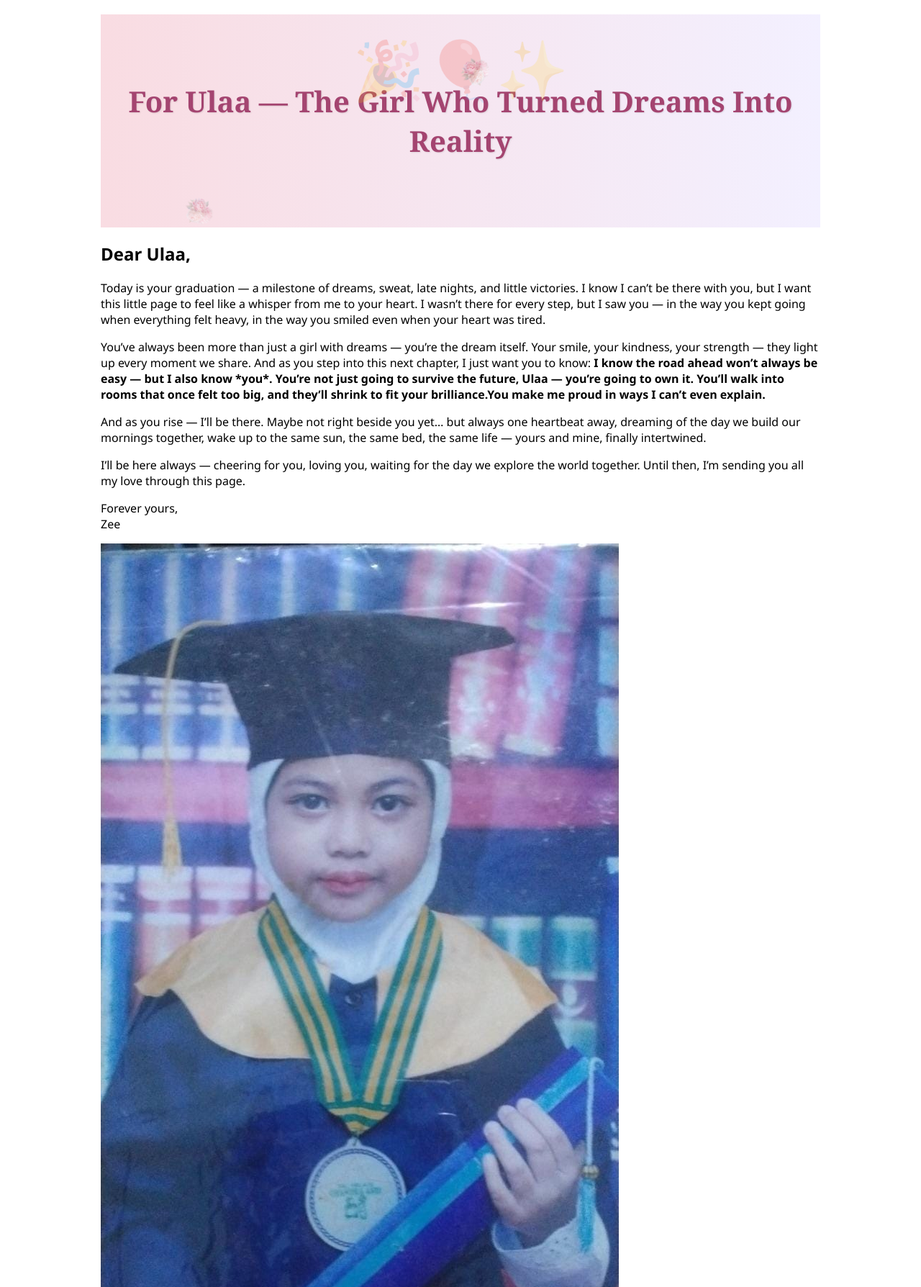
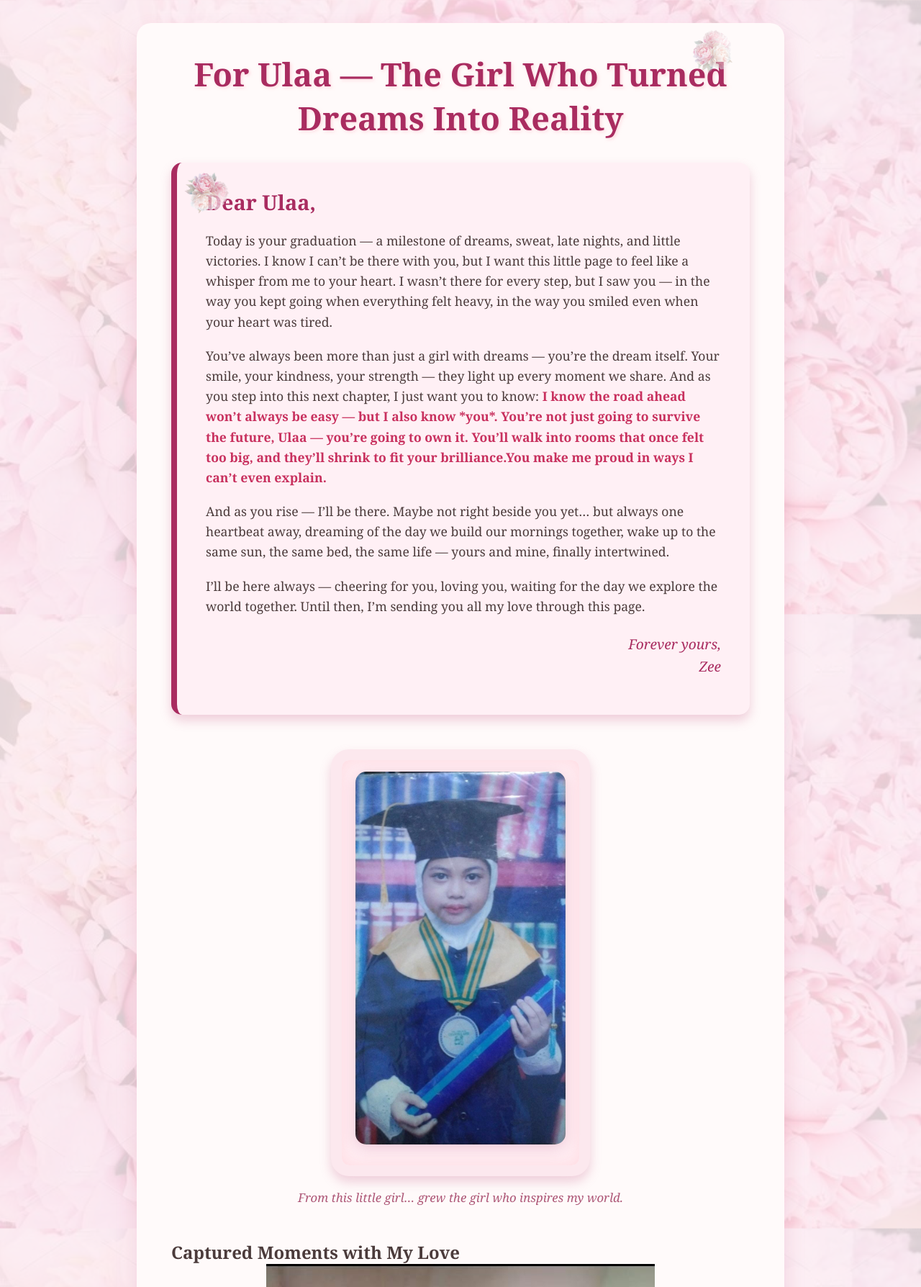
Before and after one commit to jazz-ux/ulaa-graduation, a plain HTML site: page index.html in a window 1280 px wide. Shown: the top 1788 px of the page at 72% size. Drawn offline with Linux system fonts and the light colour scheme.

Commit message:
Update style.css

```diff
--- a/style.css
+++ b/style.css
@@ -1,43 +1,38 @@
-/* General Body Style with Peony Background */
-body {
+/* Reset & base */
+
+* {
   margin: 0;
   padding: 0;
-  font-family: 'Segoe UI', sans-serif;
-  background-image: url('images/peony-bg.jpg');
-  background-size: cover;
-  background-attachment: fixed;
-  background-position: center;
-  background-repeat: no-repeat;
-  background-color: rgba(255, 255, 255, 0.7); /* subtle light shade */
-  background-blend-mode: lighten;
+  box-sizing: border-box;
+  font-family: 'Georgia', serif;
+  color: #4b3b3b;
 }
 
-/* Wrapper */
-.page-wrapper {
-  max-width: 1000px;
-  margin: 0 auto;
-  padding: 20px;
-  background-color: rgba(255, 255, 255, 0.9);
-  border-radius: 16px;
+body {
+  background: linear-gradient(135deg, #fff0f5 0%, #ffe6f0 100%);
+  min-height: 100vh;
+  padding: 2rem;
+  display: flex;
+  justify-content: center;
+  align-items: center;
+  background: url('peony-bg.jpg') no-repeat center center fixed;
+  background-size: cover;
+   background-blend-mode: lighten;
+  background-color: rgba(255, 240, 245, 0.85); /* soft overlay */
 }
 
-/* Hero Section */
-.hero {
-  text-align: center;
-  padding: 60px 20px;
-  background: linear-gradient(to right, #f9dce2, #f3f0ff);
+.page-wrapper {
+  max-width: 900px;
+  background: #fffafa;
+  border-radius: 20px;
+  padding: 2.5rem 3rem;
+  box-shadow: 0 15px 30px rgba(203, 105, 146, 0.2);
   position: relative;
   overflow: hidden;
 }
 
-.hero-title {
-  font-size: 2.5rem;
-  color: #a44470;
-  font-family: 'Georgia', serif;
-  text-shadow: 1px 1px 2px rgba(0,0,0,0.1);
-}
+/* Confetti animation */
 
-/* Confetti Emoji Animation */
 .confetti::after {
   content: "🎉🎈✨";
   position: absolute;
@@ -66,46 +61,269 @@ body {
   }
 }
 
-/* Falling Petals Animation */
+/* Hero Section */
+
+.hero {
+  text-align: center;
+  padding-bottom: 2rem;
+  position: relative;
+}
+
+.hero-title {
+  font-size: 2.8rem;
+  font-weight: 700;
+  color: #a92c60;
+  text-shadow: 2px 2px 4px rgba(255, 192, 203, 0.5);
+  animation: fadeInUp 1.5s ease forwards;
+  opacity: 0;
+}
+
+@keyframes fadeInUp {
+  to {
+    opacity: 1;
+    transform: translateY(0);
+  }
+  from {
+    opacity: 0;
+    transform: translateY(20px);
+  }
+}
+
+/* Letter Section */
+
+.letter {
+  background: #fff0f5;
+  border-radius: 15px;
+  padding: 2rem 2.5rem;
+  margin-bottom: 3rem;
+  box-shadow: 0 8px 15px rgba(203, 105, 146, 0.3);
+  border-left: 8px solid #a92c60;
+  animation: unfoldLetter 2s ease forwards;
+  opacity: 0;
+  transform-origin: top center;
+  transform-style: preserve-3d;
+  perspective: 600px;
+}
+
+.letter-content {
+  font-size: 1.1rem;
+  line-height: 1.6;
+  color: #5b3a45;
+}
+
+.letter h2 {
+  margin-bottom: 1rem;
+  font-family: 'Georgia', serif;
+  font-weight: 600;
+  color: #a92c60;
+  font-size: 1.8rem;
+}
+
+.letter p {
+  margin-bottom: 1.2rem;
+}
+
+.letter strong {
+  color: #c8305e;
+}
+
+.signature {
+  font-style: italic;
+  text-align: right;
+  font-size: 1.2rem;
+  margin-top: 1.5rem;
+  color: #a92c60;
+}
+
+@keyframes unfoldLetter {
+  0% {
+    opacity: 0;
+    transform: rotateX(-90deg);
+  }
+  100% {
+    opacity: 1;
+    transform: rotateX(0deg);
+  }
+}
+
+/* Childhood Photo Section */
+
+.childhood-photo {
+  text-align: center;
+  margin-bottom: 3rem;
+}
+
+.photo-frame {
+  display: inline-block;
+  padding: 1rem 1.2rem 1.8rem;
+  border: 15px solid #fce8ee;
+  border-radius: 25px;
+  box-shadow:
+    0 8px 15px rgba(203, 105, 146, 0.3),
+    inset 0 0 25px rgba(255, 182, 193, 0.4);
+  background: #fff0f5;
+  transition: box-shadow 0.5s ease;
+  cursor: default;
+  max-width: 360px;
+}
+
+.photo-frame img {
+  display: block;
+  max-width: 100%;
+  border-radius: 15px;
+  box-shadow: 0 5px 20px rgba(203, 105, 146, 0.3);
+  transition: transform 0.4s ease;
+}
+
+.photo-frame:hover {
+  box-shadow:
+    0 15px 25px rgba(203, 105, 146, 0.6),
+    inset 0 0 40px rgba(255, 182, 193, 0.7);
+}
+
+.photo-frame:hover img {
+  transform: scale(1.04) rotate(1deg);
+}
+
+.photo-caption {
+  margin-top: 0.8rem;
+  font-style: italic;
+  color: #ad5676;
+  font-size: 1.05rem;
+}
+
+/* Gallery Section */
+
+.gallery {
+  margin-bottom: 3rem;
+}
+
+.gallery-grid {
+  display: flex;
+  flex-wrap: wrap;
+  gap: 1.2rem;
+  justify-content: center;
+}
+
+.polaroid {
+  background: #fff0f5;
+  border-radius: 10px;
+  padding: 0.8rem 0.8rem 1.2rem;
+  box-shadow: 0 8px 15px rgba(203, 105, 146, 0.25);
+  max-width: 140px;
+  cursor: pointer;
+  transition: transform 0.3s ease, box-shadow 0.3s ease;
+  transform-origin: center bottom;
+  user-select: none;
+  position: relative;
+  filter: drop-shadow(0 2px 4px rgba(203, 105, 146, 0.15));
+  background: #fff8fb;
+}
+
+.polaroid img {
+  width: 100%;
+  border-radius: 8px;
+  box-shadow: 0 4px 8px rgba(203, 105, 146, 0.2);
+  display: block;
+  transition: transform 0.3s ease;
+}
+
+.polaroid:hover {
+  transform: rotate(-4deg) scale(1.05);
+  box-shadow: 0 12px 30px rgba(203, 105, 146, 0.5);
+}
+
+.polaroid:hover img {
+  transform: scale(1.1);
+}
+
+/* Ending Quote Section */
+
+.ending-quote {
+  text-align: center;
+  font-style: italic;
+  color: #a92c60;
+  font-size: 1.3rem;
+  margin-bottom: 1rem;
+  padding: 0 1rem;
+}
+
+.ending-signature {
+  margin-top: 0.8rem;
+  font-weight: 600;
+  font-style: normal;
+  font-size: 1.1rem;
+  color: #c8305e;
+}
+
+/* Responsive */
+
+@media (max-width: 600px) {
+  .page-wrapper {
+    padding: 2rem 1.5rem;
+  }
+
+  .hero-title {
+    font-size: 2rem;
+  }
+
+  .letter {
+    padding: 1.5rem 2rem;
+  }
+
+  .photo-frame {
+    max-width: 280px;
+  }
+
+  .gallery-grid {
+    gap: 1rem;
+  }
+
+  .polaroid {
+    max-width: 110px;
+  }
+}
+
 .peony-petals {
   position: fixed;
+  pointer-events: none;
+  z-index: 0;
   top: 0;
   left: 0;
   width: 100%;
   height: 100%;
-  pointer-events: none;
-  z-index: 0;
+  overflow: hidden;
 }
 
 .petal {
   position: absolute;
-  width: 40px;
-  height: auto;
-  opacity: 0.7;
-  animation: petal-fall 12s linear infinite;
+  width: 60px;
+  opacity: 0.4;
+  animation: float 12s infinite ease-in-out;
 }
 
 .petal.one {
-  top: -60px;
+  top: -50px;
   left: 20%;
   animation-delay: 0s;
 }
-
 .petal.two {
-  top: -120px;
+  top: -80px;
   left: 50%;
+  animation-delay: 4s;
+}
+.petal.three {
+  top: -60px;
+  left: 75%;
   animation-delay: 2s;
 }
 
-.petal.three {
-  top: -180px;
-  left: 75%;
-  animation-delay: 4s;
-}
-
-@keyframes petal-fall {
+@keyframes float {
   0% {
     transform: translateY(0) rotate(0deg);
+    opacity: 0.3;
+  }
+  50% {
     opacity: 0.7;
   }
   100% {
```
